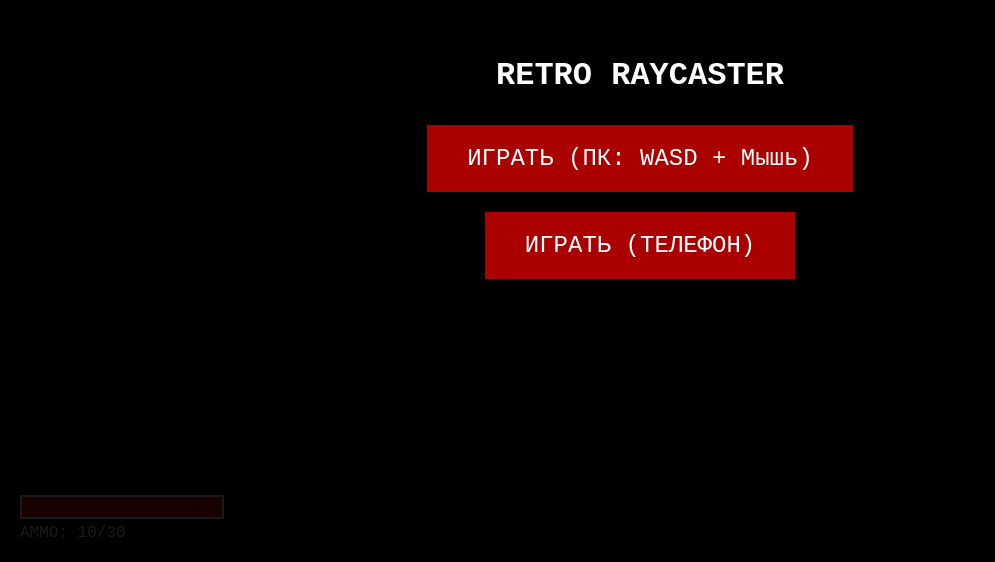
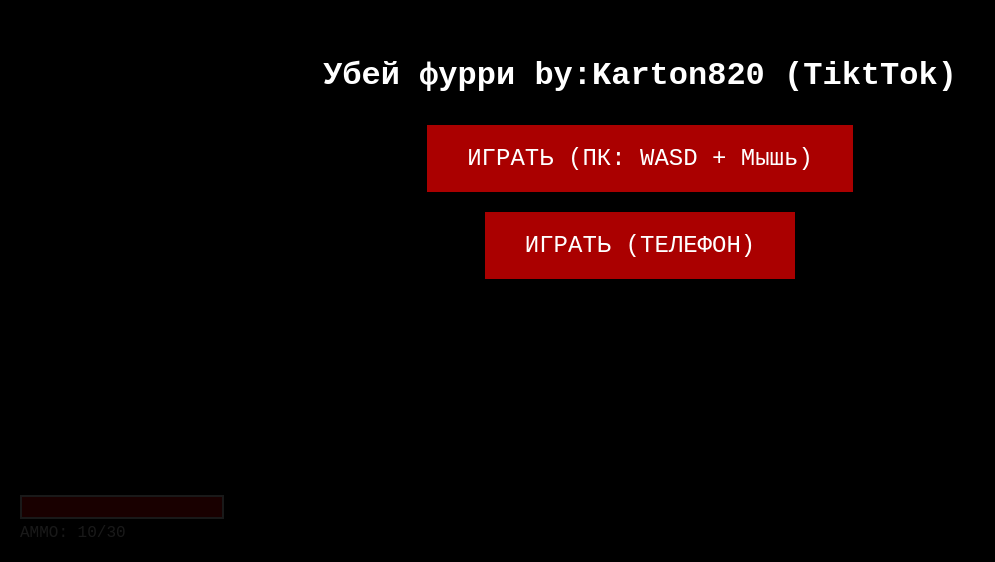
Before and after one commit to ArtemMayorov1/AntiFurry, a plain HTML site: page index.html in a window 1280 px wide. Shown: the part 238-800 px from the top of the page, without its empty margins (0-995 px from the left). Drawn offline with Linux system fonts and the light colour scheme.

Commit message:
Update index.html

```diff
--- a/index.html
+++ b/index.html
@@ -53,7 +53,7 @@
 <body>
 
     <div id="menu">
-        <h1>RETRO RAYCASTER</h1>
+        <h1>Убей фурри by:Karton820 (TiktTok)</h1>
         <button class="btn" onclick="startGame('pc')">ИГРАТЬ (ПК: WASD + Мышь)</button>
         <button class="btn" onclick="startGame('mobile')">ИГРАТЬ (ТЕЛЕФОН)</button>
     </div>
```
